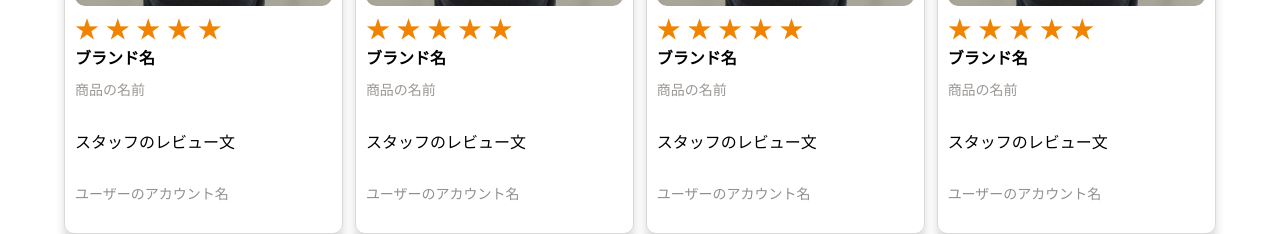
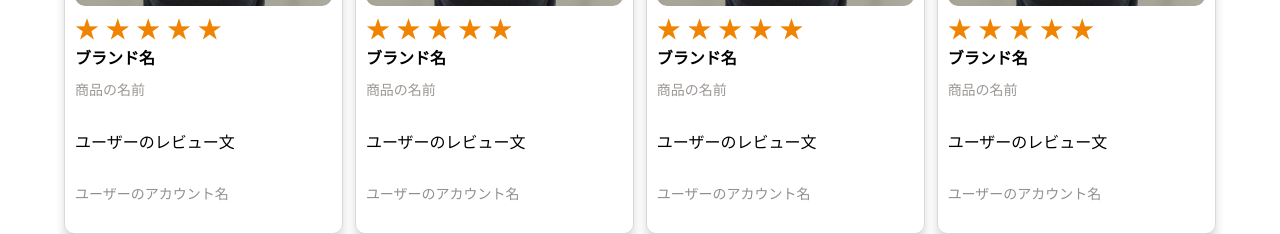
Before and after one commit to liupeiyu21/new-ear-, a React (Vite) app: page / in a window 1280 px wide. Shown: the part 4220-4454 px from the top of the page. Built offline with nearby package versions, Linux system fonts and the light colour scheme.

Commit message:
エラー修正

```diff
--- a/src/PcTopJs/UsersReview/UsersReview.jsx
+++ b/src/PcTopJs/UsersReview/UsersReview.jsx
@@ -9,28 +9,28 @@ const usersItems = [
         brand: "ブランド名",
         title: "商品の名前",
         category: "カテゴリー分類",
-        description: "スタッフのレビュー文",
+        description: "ユーザーのレビュー文",
         usersName: "ユーザーのアカウント名",
     },
     {
         brand: "ブランド名",
         title: "商品の名前",
         category: "カテゴリー分類",
-        description: "スタッフのレビュー文",
+        description: "ユーザーのレビュー文",
         usersName: "ユーザーのアカウント名",
     },
     {
         brand: "ブランド名",
         title: "商品の名前",
         category: "カテゴリー分類",
-        description: "スタッフのレビュー文",
+        description: "ユーザーのレビュー文",
         usersName: "ユーザーのアカウント名",
     },
     {
         brand: "ブランド名",
         title: "商品の名前",
         category: "カテゴリー分類",
-        description: "スタッフのレビュー文",
+        description: "ユーザーのレビュー文",
         usersName: "ユーザーのアカウント名",
     }
 
```
